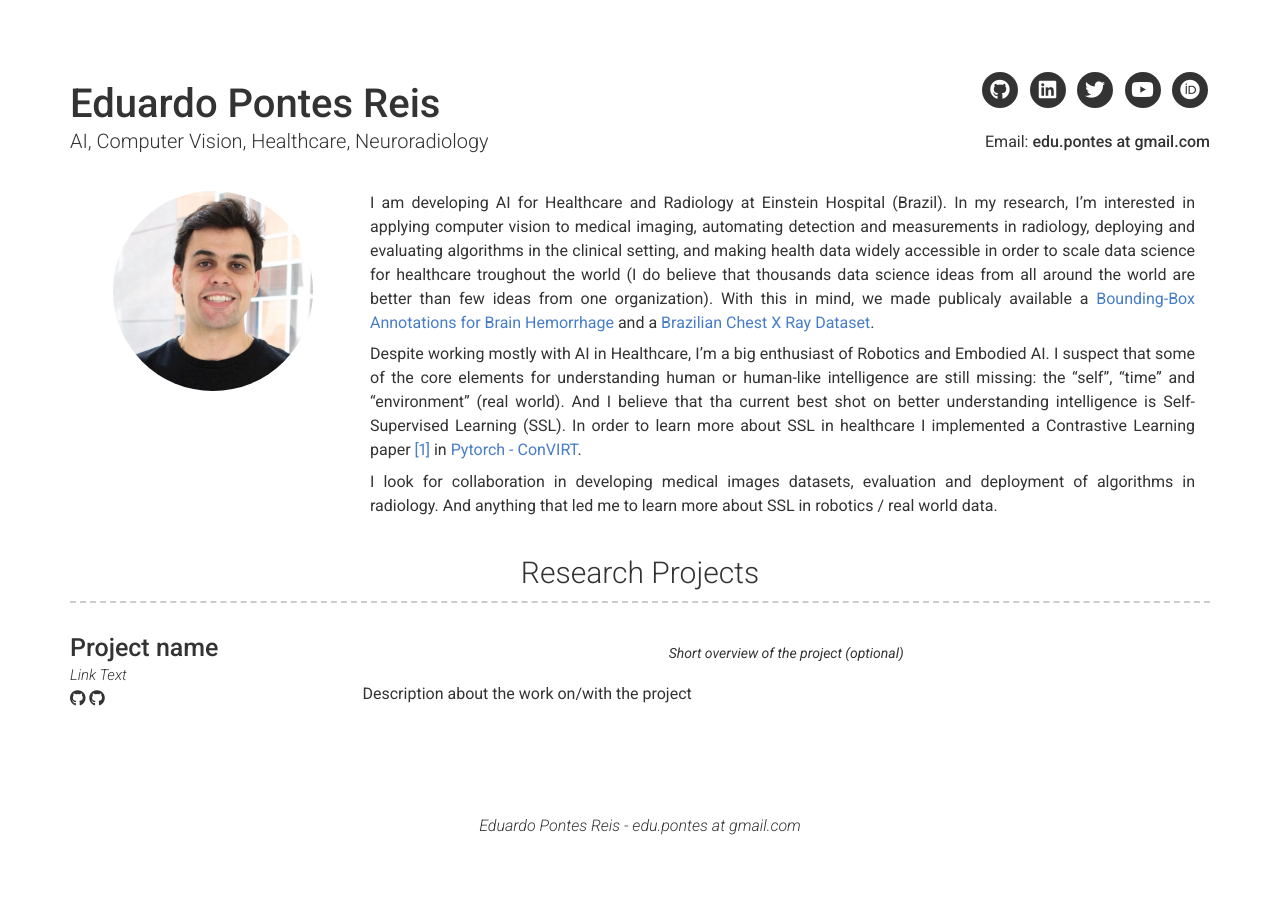
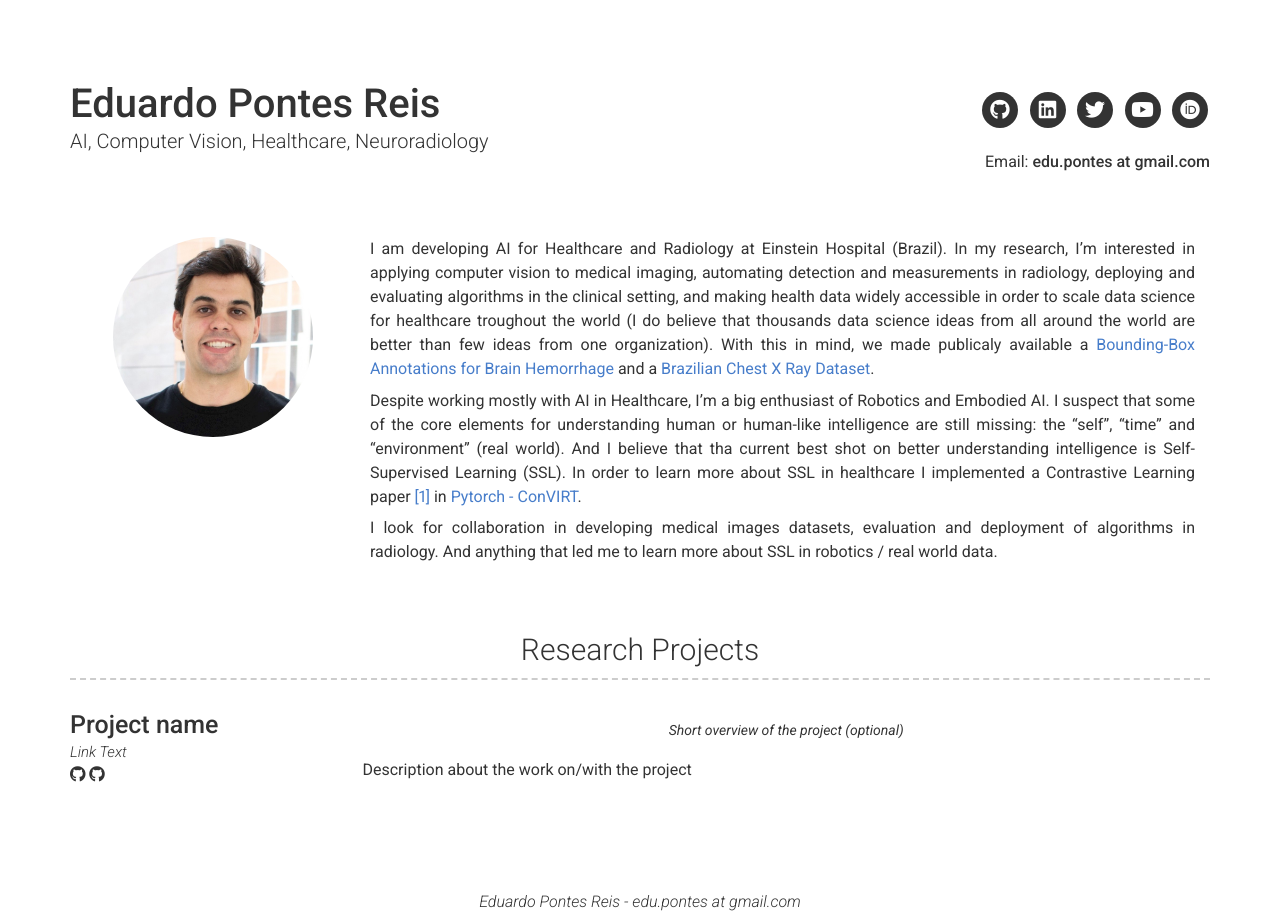
Before and after one commit to edreisMD/edreismd.github.io_old, a Jekyll site: the page built from index.md, in a window 1280 px wide. Built offline with Jekyll 4.4.1, drawn with Linux system fonts in a browser that asks for light colours; nearby versions of some CDN libraries; before the commit the page ends 900 px from its top, so only the background shows below that.

Commit message:
margin top aontainer

```diff
--- a/_sass/base.scss
+++ b/_sass/base.scss
@@ -155,7 +155,7 @@ body {
   text-align: center; }
 
 .container {
-  margin-top:30px;
+  margin-top:60px;
 
   @media print {
     margin-top: 20px;
--- a/_sass/icons.scss
+++ b/_sass/icons.scss
@@ -32,7 +32,7 @@ ul.icons a {
 .icons {
   padding: 0;
   font-size: 1rem;
-  margin-top:20px;
+  margin-top:40px;
   margin-bottom:20px;
   text-align: right;
 }
```
